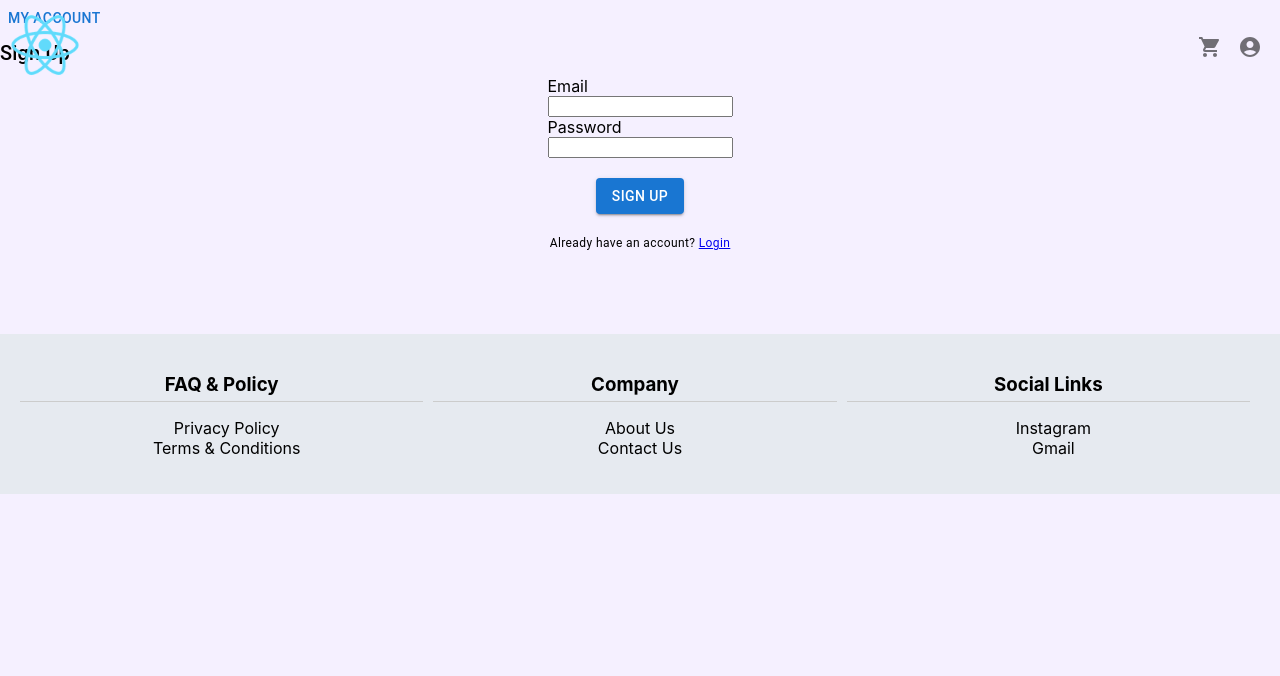
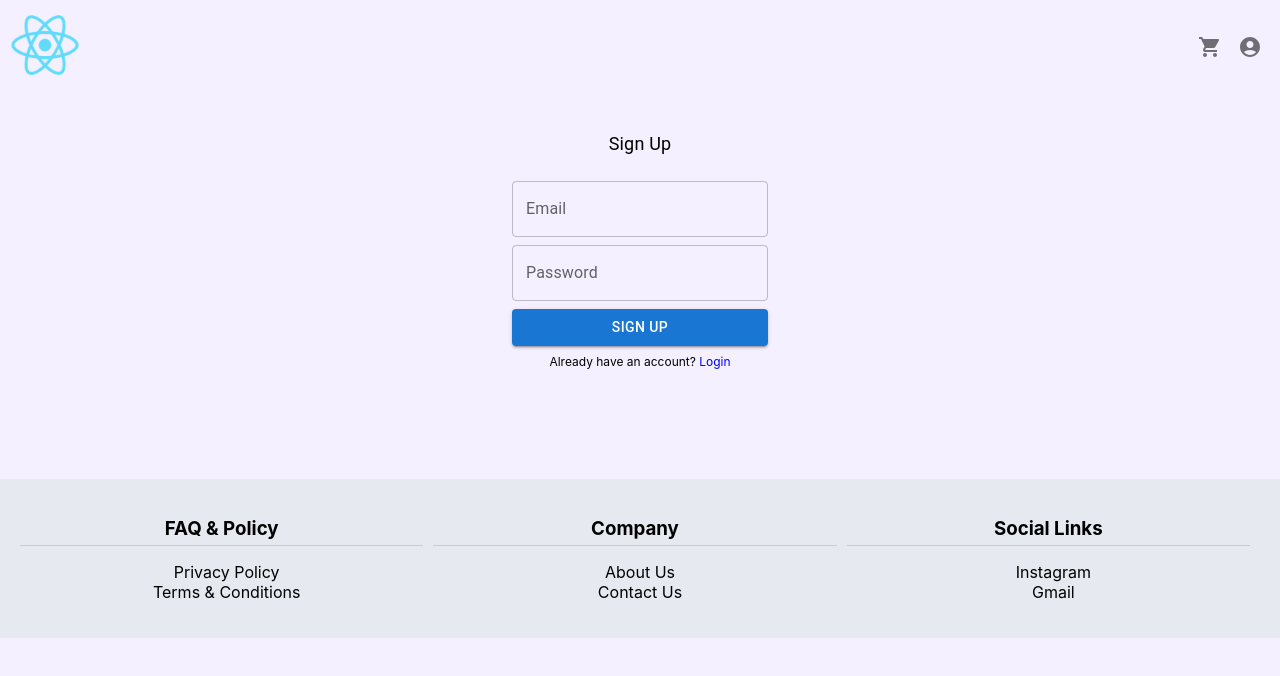
Before and after one commit to vidyadhar03/FrontEndReact, a React (Create React App) app: page /authentication in a window 1280 px wide. Shown: the top 676 px of the page. Built offline with nearby package versions, Linux system fonts and the light colour scheme.

Commit message:
added authentication Ui & firebase linking

```diff
--- a/package.json
+++ b/package.json
@@ -12,6 +12,7 @@
     "@testing-library/jest-dom": "^5.16.5",
     "@testing-library/react": "^13.4.0",
     "@testing-library/user-event": "^13.5.0",
+    "firebase": "^9.23.0",
     "react": "^18.2.0",
     "react-dom": "^18.2.0",
     "react-router-dom": "^6.14.0",
--- a/src/App.js
+++ b/src/App.js
@@ -6,13 +6,10 @@ import ToolbarComponent from './Components/Toolbar';
 import HomaPage from './Components/HomaPage';
 import CartPage from './Components/Cart';
 import Footer from './Components/Footer';
-import AuthenticationPage from './Components/Authentication';
+import Authentication from './Components/Authentication';
 import CategoryWiseProducts from './Components/CategoryWiseProducts';
 import UserProfile from './Components/UserDetails';
 import CheckoutPage from './Components/CheckoutPage';
-
-
-
 
 const App = () => {
 
@@ -189,8 +186,6 @@ const App = () => {
     }
   };
 
-
-
   return (
     <Router>
       <div>
@@ -200,7 +195,7 @@ const App = () => {
           <Route path="/product/:productId" element={<ProductDescriptionPage response={response} />} />
           <Route path="/category/:title" element={<CategoryWiseProducts response={response} />}/>
           <Route path="/cart" element={<CartPage response={response} />} />
-          <Route path="/authentication" element={<AuthenticationPage/>}/>
+          <Route path="/authentication" element={<Authentication/>}/>
           <Route path="/userprofile" element={<UserProfile/>}/>
           <Route path="/checkout" element={<CheckoutPage/>}/>
         </Routes>
@@ -212,4 +207,5 @@ const App = () => {
 };
 
 
+
 export default App;
--- a/src/Components/Authentication.js
+++ b/src/Components/Authentication.js
@@ -1,82 +1,93 @@
+import { useState } from "react";
+import { TextField, Typography, Button } from "@mui/material";
+import { initializeApp } from "firebase/app";
+import { getAuth, createUserWithEmailAndPassword, signInWithEmailAndPassword } from "firebase/auth";
 
-import { Button, Typography } from "@mui/material";
-import { Link } from 'react-router-dom';
-import { useState } from 'react';
+//firebase configuration details
+const firebaseConfig = {
+  apiKey: "AIzaSyAYBksSTtveR7M8d0JBF6pVcl-GgNMP0oE",
+  authDomain: "serioustesting-91ba8.firebaseapp.com",
+  databaseURL: "https://serioustesting-91ba8-default-rtdb.asia-southeast1.firebasedatabase.app",
+  projectId: "serioustesting-91ba8",
+  storageBucket: "serioustesting-91ba8.appspot.com",
+  messagingSenderId: "838645691893",
+  appId: "1:838645691893:web:b317d5e44a289500345cbc",
+  measurementId: "G-NHZKXHRWMX"
+};
 
-const AuthenticationPage = () => {
-  const [email, setEmail] = useState('');
-  const [password, setPassword] = useState('');
+const app = initializeApp(firebaseConfig);
+const auth = getAuth(app);
 
-  const handleEmailChange = (event) => {
-    setEmail(event.target.value);
+const Authentication = () => {
+  const [isSignUp, setIsSignUp] = useState(true);
+  const [email, setEmail] = useState(""); // State for email input
+  const [password, setPassword] = useState(""); // State for password input
+
+  const toggleMode = () => {
+    setIsSignUp((prevIsSignUp) => !prevIsSignUp);
   };
 
-  const handlePasswordChange = (event) => {
-    setPassword(event.target.value);
+  const signUpUser = () => {
+    console.log("signing up user");
+    createUserWithEmailAndPassword(auth, email, password)
+      .then((userCredential) => {
+        const user = userCredential.user;
+        console.log(user);
+      })
+      .catch((error) => {
+        const errorCode = error.code;
+        const errorMessage = error.message;
+        console.log(errorMessage, errorCode);
+      });
   };
 
-  const handleSubmit = (event) => {
-    event.preventDefault();
-    // Add your authentication logic here
-  };
-
-  const linkStyles = {
-    textDecoration: 'none',
-    color: 'inherit',
-    outline: 'none',
+  const signInUser = () => {
+    signInWithEmailAndPassword(auth, email, password)
+      .then((userCredential) => {
+        const user = userCredential.user;
+        console.log(user);
+      })
+      .catch((error) => {
+        const errorCode = error.code;
+        const errorMessage = error.message;
+        console.log(errorMessage, errorCode);
+      });
   };
 
   return (
-    <div>
-      <Link to={'/userprofile'} style={linkStyles}>
-        <Button>
-          My Account
+    <div style={{ display: "flex", padding: "30px", flexDirection: "column", alignItems: "center" }}>
+      <Typography style={{ marginTop: "100px", fontSize: "18px" }}>{isSignUp ? "Sign Up" : "Sign In"}</Typography>
+
+      <div style={{ display: "flex", flexDirection: "column", marginTop: "20px", alignItems: "center" }}>
+        <TextField
+          id="outlined-basic"
+          label="Email"
+          variant="outlined"
+          sx={{ margin: "4px", width: "100%" }}
+          value={email} // Bind the value to email state
+          onChange={(e) => setEmail(e.target.value)} // Update email state on change
+        />
+        <TextField
+          id="outlined-basic"
+          label="Password"
+          variant="outlined"
+          sx={{ margin: "4px", width: "100%" }}
+          value={password} // Bind the value to password state
+          onChange={(e) => setPassword(e.target.value)} // Update password state on change
+        />
+        <Button variant="contained" sx={{ margin: "4px", width: "100%" }} onClick={isSignUp ? signUpUser : signInUser}>
+          {isSignUp ? "Sign Up" : "Sign In"}
         </Button>
-      </Link>
-
-      <div >
-        <Typography
-          variant="h6"
-          component="h2"
-          align="left"
-          gutterBottom
-        >
-          Sign Up
-        </Typography>
-
-        <form onSubmit={handleSubmit} style={{alignItems:"center",display:"flex",flexDirection:"column"}}>
-          <div>
-            <div>Email</div>
-            <input
-              type="email"
-              value={email}
-              onChange={handleEmailChange}
-              required
-              style={{display:"flex"}}
-            />
-          </div>
-
-          <div>
-            <div>Password</div>
-            <input
-              type="password"
-              value={password}
-              onChange={handlePasswordChange}
-              required
-              style={{display:"flex"}}
-            />
-          </div>
-
-          <Button type="submit" variant="contained" sx={{marginTop:'20px',marginBottom:'20px'}}>Sign Up</Button>
-
-          <Typography variant="caption">
-          Already have an account? <Link to="/login">Login</Link>
-        </Typography>
-
-        </form>
+        <div style={{ fontSize: "12px", marginTop: "4px" }}>
+          {isSignUp ? "Already have an account? " : "Don't have an account? "}
+          <span style={{ color: "blue", cursor: "pointer" }} onClick={toggleMode}>
+            {isSignUp ? "Login" : "Sign Up"}
+          </span>
+        </div>
       </div>
     </div>
   );
+
 };
 
-export default AuthenticationPage;
+export default Authentication;
--- a/src/Components/CategoryWiseProducts.js
+++ b/src/Components/CategoryWiseProducts.js
@@ -122,7 +122,7 @@ const CategoryWiseProducts = ({ response }) => {
         <div>
             <div>
                 <div >
-                    <img src={banner} alt={'banner'} style={{ width: '100%', height: '100%', objectFit: 'cover' }} />
+                    <img src={banner} alt={'banner'} style={{ width: '100%', height: '550px', objectFit: 'cover' }} />
                 </div>
                 {productList()}
             </div>
--- a/src/Components/productDescriptionPage.js
+++ b/src/Components/productDescriptionPage.js
@@ -6,9 +6,6 @@ import { Link } from "react-router-dom";
 
 const ProductDescriptionPage = ({ response }) => {
   const { productId } = useParams();
-
-  console.log(productId)
-
   const products = Object.values(response.Products);
   const product = products.find((product) => product.productID === productId);
   const samecat_prod = []
```
Also changed, not shown: 1 other file (tests, documents, lock files or other folders).
